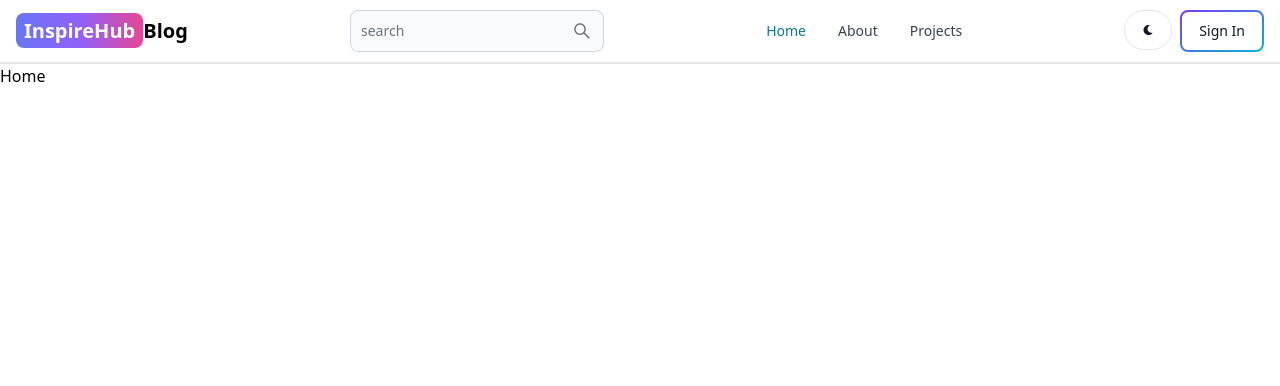
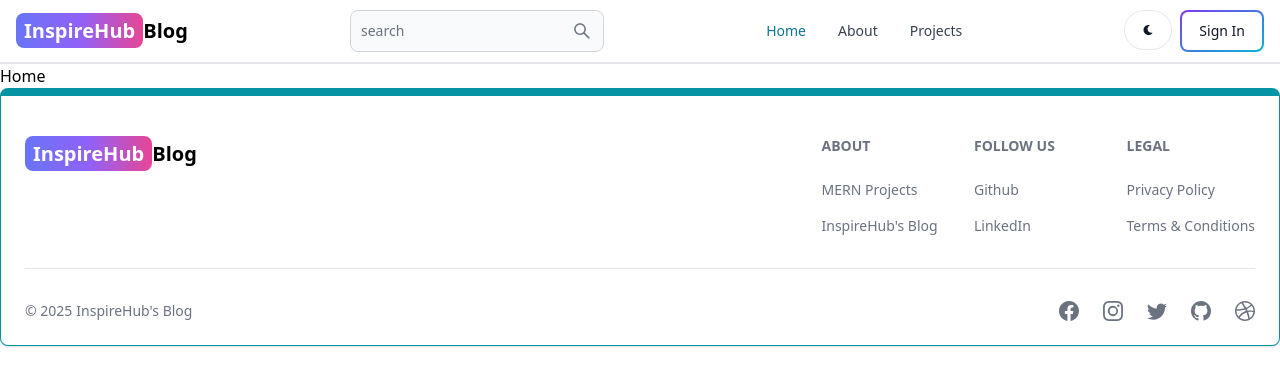
Before and after one commit to DEV0110010/Task, a React (Vite) app in the folder client/: page / in a window 1280 px wide. Shown: the top 386 px of the page. Built offline with nearby package versions, Linux system fonts and the light colour scheme.

Commit message:
footer done

```diff
--- a/client/src/App.jsx
+++ b/client/src/App.jsx
@@ -7,6 +7,7 @@
 import SignIn from './pages/SignIn'
 import SignUp from './pages/SignUp'
 import Header from './components/Header'
+import Footer from './components/FooterComponent'
 
 const App = () => {
   return (
@@ -20,6 +21,7 @@
       <Route path='/dashboard' element={<Dashboard />}/>
       <Route path='/projects' element={<Projects />}/>
     </Routes>
+    <Footer/>
     </>
   )
 }
--- /dev/null
+++ b/client/src/components/FooterComponent.jsx
@@ -0,0 +1,81 @@
+import { Footer } from 'flowbite-react'
+import React from 'react'
+import { Link } from 'react-router-dom'
+import {BsFacebook, BsInstagram, BsTwitter, BsGithub, BsDribbble} from 'react-icons/bs'
+
+const FooterComponent = () => {
+  return (
+    <Footer container className='border border-t-8 border-teal-500'>
+      <div className='w-full max-w-7xl mx-auto'>
+        <div className='grid w-full justify-between sm:flex md:grid-cols-1'>
+          <div className='mt-5'>
+          <Link to='/' className='self-center whitespace-nowrap text-lg sm:text-xl font-semibold dark:text-white'>
+        <span className='px-2 py-1 rounded-lg text-white bg-gradient-to-r from-indigo-500 via-purple-500 to-pink-500 '>InspireHub</span>
+        Blog
+      </Link>
+          </div>
+          <div className='grid grid-cols-2 gap-8 mt-4 sm:grid-cols-3 sm:gap-6'>
+            <div>
+            <Footer.Title title='About' />
+            <Footer.LinkGroup col>
+              <Footer.Link
+              href='https://github.com/'
+              target='_blank' rel='noopener noreferrer'>
+                MERN Projects
+              </Footer.Link>
+              <Footer.Link
+              href='/about'
+              target='_blank' rel='noopener noreferrer'>
+                InspireHub's Blog
+              </Footer.Link>
+            </Footer.LinkGroup>
+            </div>
+            <div>
+            <Footer.Title title='Follow us' />
+            <Footer.LinkGroup col>
+              <Footer.Link
+              href='https://github.com/'
+              target='_blank' rel='noopener noreferrer'>
+                Github
+              </Footer.Link>
+              <Footer.Link
+              href='https://www.linkedin.com/in/deepanshu-pandey-316508254?utm_source=share&utm_campaign=share_via&utm_content=profile&utm_medium=android_app'
+              target='_blank' rel='noopener noreferrer'>
+                LinkedIn
+              </Footer.Link>
+            </Footer.LinkGroup>
+            </div>
+            <div>
+            <Footer.Title title='Legal' />
+            <Footer.LinkGroup col>
+              <Footer.Link
+              href='#'
+              target='_blank' rel='noopener noreferrer'>
+                Privacy Policy
+              </Footer.Link>
+              <Footer.Link
+              href='#'
+              target='_blank' rel='noopener noreferrer'>
+                Terms &amp; Conditions
+              </Footer.Link>
+            </Footer.LinkGroup>
+            </div>
+          </div>
+        </div>
+        <Footer.Divider/>
+        <div className='w-full sm:flex sm:items-center sm:justify-between'>
+          <Footer.Copyright href='#' by="InspireHub's Blog" year={new Date().getFullYear()}/>
+          <div className='flex gap-6 sm:mt-0 mt-4 sm:justify-center'>
+            <Footer.Icon href='#' icon={ BsFacebook }/>
+            <Footer.Icon href='#' icon={ BsInstagram }/>
+            <Footer.Icon href='#' icon={ BsTwitter }/>
+            <Footer.Icon href='https://github.com/' icon={ BsGithub }/>
+            <Footer.Icon href='#' icon={ BsDribbble }/>
+          </div>
+        </div>
+      </div>
+    </Footer>
+  )
+}
+
+export default FooterComponent
```
